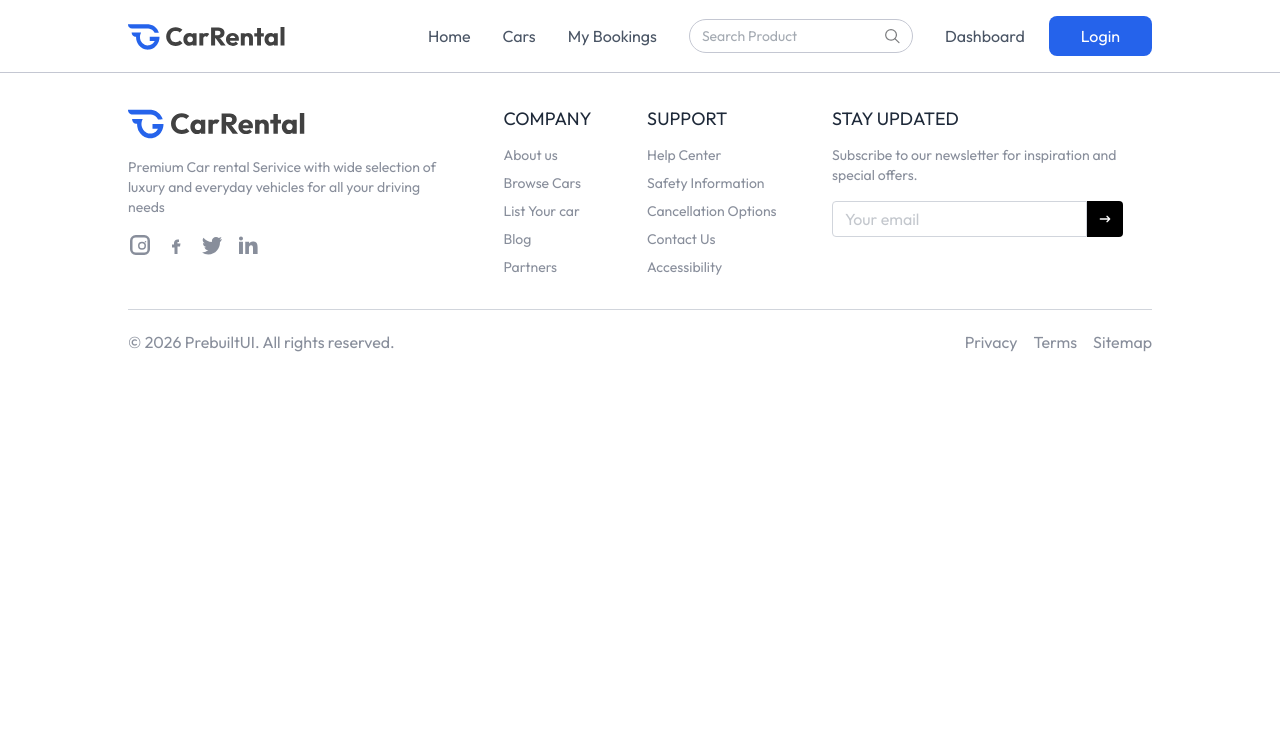
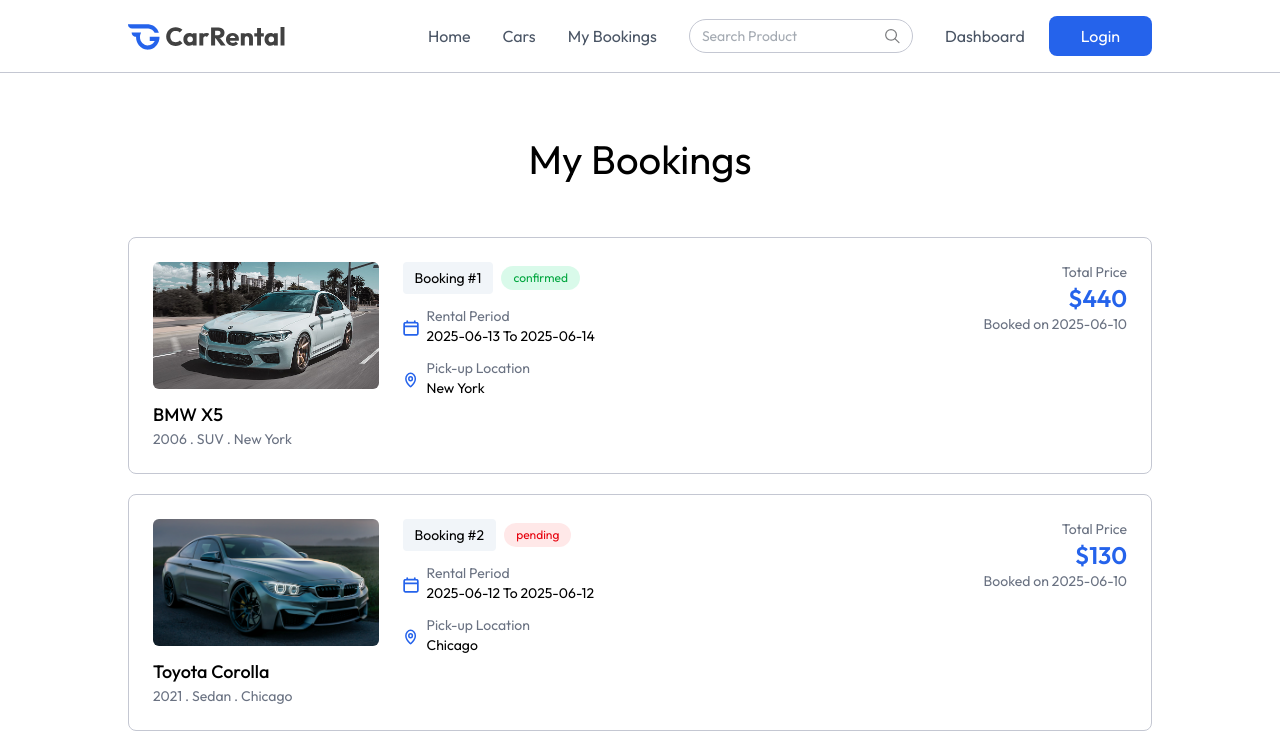
Before and after one commit to AyushiJat10/car-rental, a React (Vite) app in the folder client/: page /my-bookings in a window 1280 px wide. Shown: the top 749 px of the page. Built offline with nearby package versions, Linux system fonts and the light colour scheme.

Commit message:
adding mybooking page

```diff
--- a/client/src/pages/MyBookings.jsx
+++ b/client/src/pages/MyBookings.jsx
@@ -1,8 +1,77 @@
-import React from 'react'
+import React, { useEffect, useState } from 'react'
+import { assets, dummyMyBookingsData } from '../assets/assets'
+import Title from '../components/Title'
+
 
 const MyBookings = () => {
+   const [bookings , setBookings] = useState([])
+   const currency = import.meta.env.VITE_CURRENCY
+   const fetchMyBookings = async ()=>{
+    setBookings(dummyMyBookingsData)
+   }
+
+   useEffect(()=>{
+    fetchMyBookings()
+   },[])
+
   return (
-    <div>
+    <div className='px-6 md:px-16 lg:px-24 xl:px-32  2xl:px-48 mt-16 text-sm
+    max-w-7xl'>
+      <Title title='My Bookings'
+      subTitle='View and manage your all car bookiongs'
+      align="left"/>
+
+      <div>
+        {bookings.map((bookings, index)=>(
+          <div key={bookings._id} className='grid grid-cols-1 md:grid-cols-4 gap-6 p-6
+          border border-borderColor rounded-lg mt-5 first:mt-12'>
+           {/* Car Inmage +info*/ }
+            <div className='md:col-span-1'>
+              <div className='rounded-md overflow-hidden mb-3'>
+                <img src={bookings.car.image} alt="" className='w-full h-auto aspect-video object-cover' />
+              </div>
+              <p className='text-lg font-medium mt-2 '>{bookings.car.brand} {bookings.car.model}</p>
+              <p className='text-gray-500'>{bookings.car.year} . {bookings.car.category} . {bookings.car.location}</p>
+            </div>
+                {/* booking info*/ }
+                <div className='md:col-span-2'>
+                  <div className='flex items-center gap-2'>
+                    <p className='px-3 py-1.5 bg-light rounded'>Booking #{index+1}</p>
+                    <p className={`px-3 py-1 text-xs rounded-full ${bookings.status ===
+                      'confirmed' ? 'bg-green-400/15 text-green-600' :
+                      'bg-red-400/15 text-red-600'
+                    }`}>{bookings.status}</p>
+                  </div>
+
+                   <div className='flex items-center gap-2 mt-3'>
+                    <img src={assets.calendar_icon_colored} alt="" className='w-4 h-4 mt-1' />
+                    <div>
+                      <p className='text-gray-500'>Rental Period</p>
+                      <p>{bookings.pickupDate.split('T')[0]} To {bookings.returnDate.split('T')[0]}</p>
+                    </div>
+                   </div>
+
+                   <div className='flex items-center gap-2 mt-3'>
+                    <img src={assets.location_icon_colored} alt="" className='w-4 h-4 mt-1' />
+                    <div>
+                      <p className='text-gray-500'>Pick-up Location</p>
+                      <p>{bookings.car.location}</p>
+                    </div>
+                   </div>
+                </div>
+                {/* Price */ }
+
+                <div className='md:col-span-1 flex flex-col justify-between gap-6 '>
+                  <div className='text-sm text-gray-500 text-right'>
+                    <p >Total Price</p>
+                    <h1 className='text-2xl font-semibold text-primary'>{currency}{bookings.price}</h1>
+                    <p>Booked on {bookings.createdAt.split('T')[0]}</p>
+                  </div>
+                </div>
+
+          </div>
+        ))}
+      </div>
 
     </div>
   )
```
